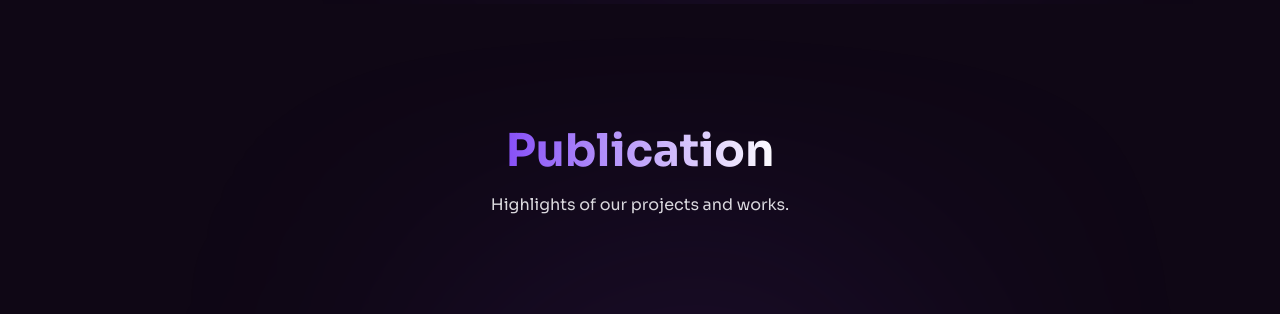
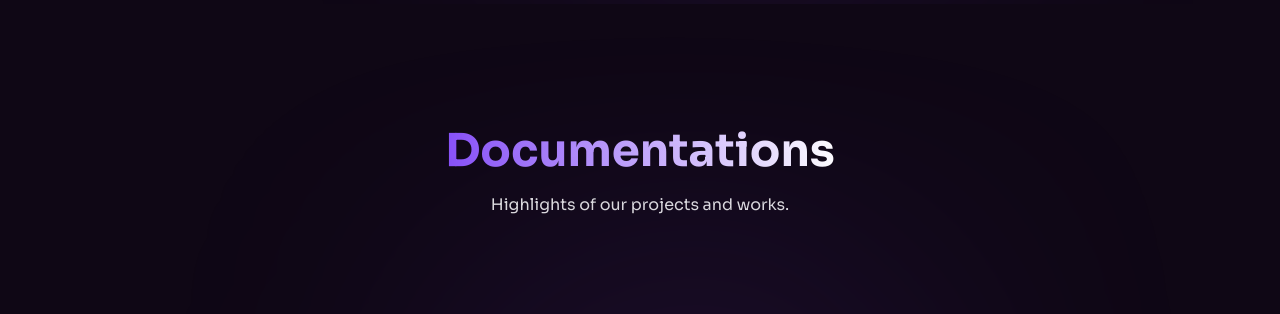
Before and after one commit to zul-aji/ruang-setara-web, a plain HTML site: page index.html in a window 1280 px wide. Shown: the part 920-1234 px from the top of the page. Drawn offline with Linux system fonts and the light colour scheme; animation ran at ten frames a second.

Commit message:
Update index.html

```diff
--- a/index.html
+++ b/index.html
@@ -212,12 +212,12 @@
 
 
         <!-- PUBLICATION SECTION START -->
-              <section class="portfolio-section" id="publication">
+              <section class="portfolio-section" id="documentation">
                 <div class="container">
                     <div class="row">
                         <div class="col-md-12">
                             <div class="section-header text-center">
-                                <h2 class="section-title wow fadeInUp" data-wow-delay=".3s">Publication</h2>
+                                <h2 class="section-title wow fadeInUp" data-wow-delay=".3s">Documentations</h2>
                                 <p class=" wow fadeInUp" data-wow-delay=".4s">Highlights of our projects and works.</p>
                             </div>
                         </div>
@@ -346,37 +346,7 @@
                         </div>
                     </div>
                 </div>
-                <!-- <div class="row">
-                    <div class="resume-widget">
-                        <div class="resume-item col-md-12 wow fadeInLeft" data-wow-delay=".4s">
-                            <div class="time">
-                                2022 - 2024
-                            </div>
-                            <h3 class="resume-title">Tomsk State University - Russia</h3>
-                            <div class="institute">
-                                Double Degree Program - Software Engineering
-                            </div>
-                        </div>
-                        <div class="resume-item col-md-12 wow fadeInLeft" data-wow-delay=".4s">
-                            <div class="time">
-                                2022
-                            </div>
-                            <h3 class="resume-title">Asia University - Taiwan</h3>
-                            <div class="institute">
-                                Virtual Exchange Program - Computer Science & Information Engineering
-                            </div>
-                        </div>
-                        <div class="resume-item col-md-12 wow fadeInLeft" data-wow-delay=".4s">
-                            <div class="time">
-                                2019 - 2024
-                            </div>
-                            <h3 class="resume-title">Insistut Teknologi Sepuluh Nopember - Indonesia</h3>
-                            <div class="institute">
-                                International Undergraduate Program - Informatics Engineering
-                            </div>
-                        </div>
 
-                    </div> -->
 
             </div>
 
@@ -396,21 +366,7 @@
         <div class="container">
             <div class="row">
                 <div class="col-md-12 text-center">
-                    <!-- <div class="footer-logo-box">
-                        <a href="#"><img src="assets/img/logo/photo.png" alt=""></a>
-                    </div>
-                    <div class="footer-menu">
-                        <nav>
-                            <ul>
-                                <li><a href="#intro">About</a></li>
-                                <li><a href="#works">Works</a></li>
-                                <li><a href="#educations">Educations</a></li>
-                                <li><a href="#achievements">Achievements</a></li>
-                                <li><a href="#organizations">Organizations</a></li>
-                                <li><a href="#volunteer">Volunteer</a></li>
-                            </ul>
-                        </nav>
-                    </div> -->
+
                     <div class="copy-text">
                         <p>&copy; 2024 All rights reserved by <a href="#" target="_blank">Ruang Setara</a></p>
                     </div>
```
